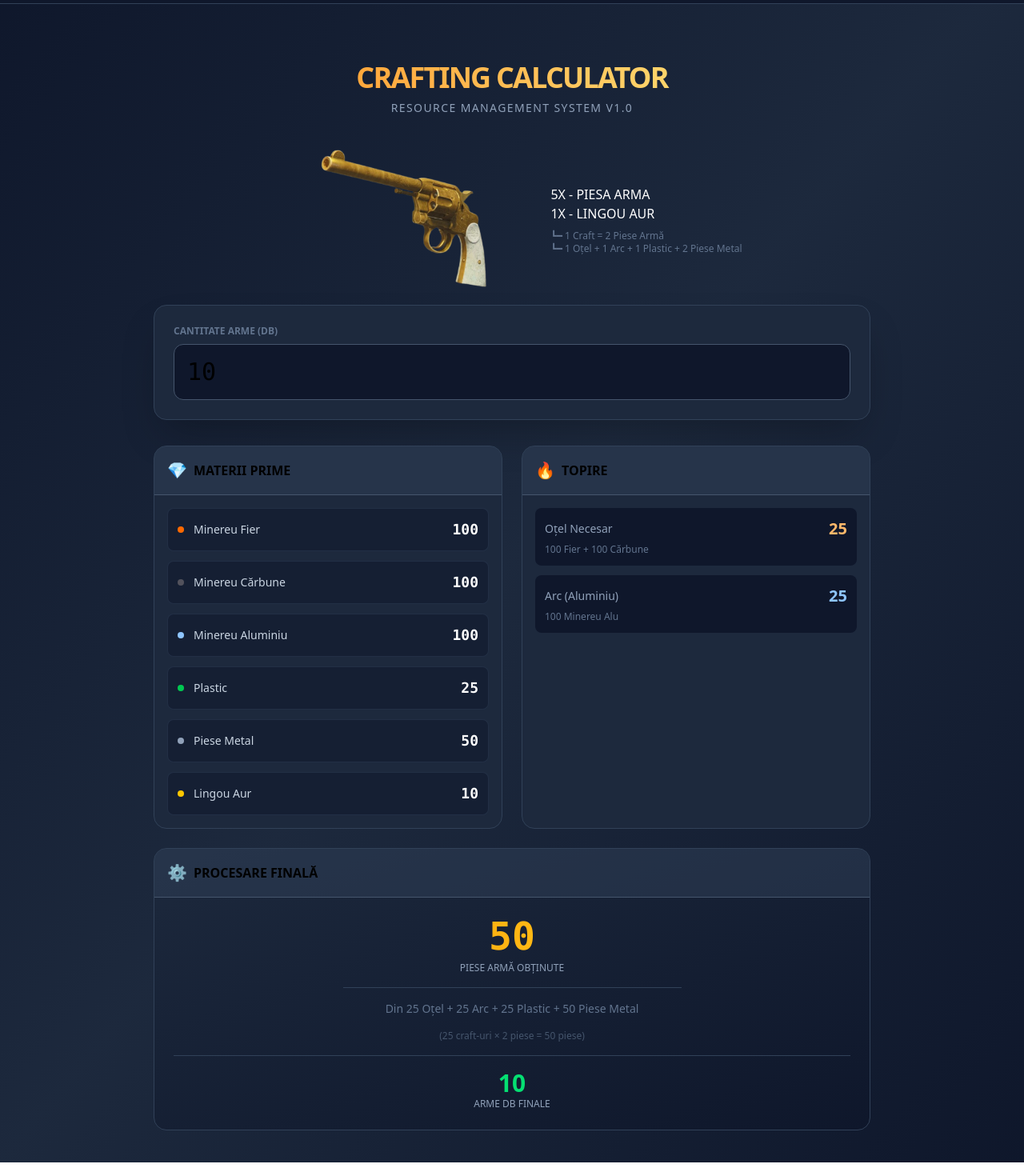
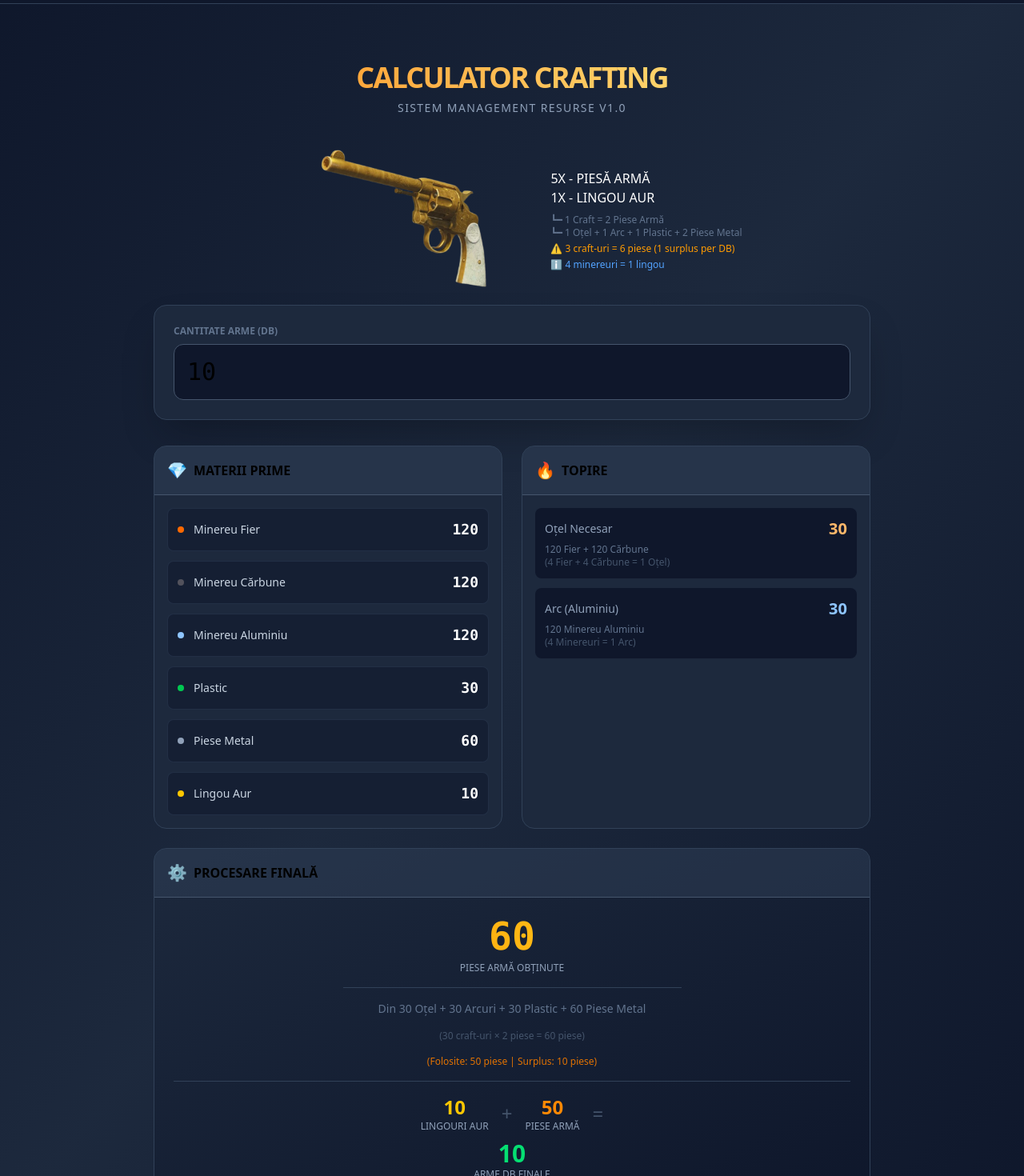
Before and after one commit to AndrewMoisa/CraftCalculator, a React (Vite) app: page /calculator in a window 1280 px wide. Shown: the part 60-1530 px from the top of the page at 80% size. Built offline with nearby package versions, Linux system fonts and the light colour scheme.

Commit message:
translated to Romanian + logic fixes

```diff
--- a/src/pages/Calculator.jsx
+++ b/src/pages/Calculator.jsx
@@ -4,46 +4,56 @@ import ResourceRow from '../components/ResourceRow';
 function Calculator() {
   const [quantity, setQuantity] = useState(10);
 
-  // Pentru 1 DB trebuie: 5 piese armă + 1 lingou aur
-  // Pentru 5 piese armă trebuie: 2.5 craft-uri (fiecare craft = 2 piese)
-  // Deci pentru 1 craft (2 piese armă): 1 Plastic + 1 Oțel + 1 Arc + 2 Piese Metal
+  // Pentru 1 DB ai nevoie de: 5 piese armă + 1 lingou aur
+  // Pentru 5 piese armă ai nevoie de: 3 craft-uri (fiecare craft = 2 piese, deci 3×2=6 piese, 1 surplus)
+  // Pentru 1 craft (2 piese armă): 1 Plastic + 1 Oțel + 1 Arc + 2 Piese Metal
+
+  const craftsNeeded = 3; // 3 craft-uri pentru 5 piese armă (per DB)
+  const partsNeeded = 5;  // 5 piese armă per DB
 
   // Resurse necesare pentru 1 DB, pornind de la materii prime
+  // 4 minereuri = 1 lingou
+  // Pentru 1 oțel: 4 fier + 4 cărbune (nu 4 total, ci 4 din fiecare!)
   const rawMaterials = {
-    ironOre: 10,      // 2.5 oțel × 4 minereu
-    coalOre: 10,      // 2.5 oțel × 4 minereu
-    aluOre: 10,       // 2.5 arc (alu) × 4 minereu
-    plastic: 2.5,     // 2.5 craft-uri × 1 plastic
-    metalParts: 5,    // 2.5 craft-uri × 2 piese
+    ironOre: 12,      // 3 oțel × 4 fier per oțel
+    coalOre: 12,      // 3 oțel × 4 cărbune per oțel
+    aluOre: 12,       // 3 arcuri × 4 aluminiu per arc
+    plastic: 3,       // 3 craft-uri × 1 plastic
+    metalParts: 6,    // 3 craft-uri × 2 piese
     goldIngot: 1      // rămâne la fel
   };
 
-  // Produse intermediate
+  // Produse intermediare
   const intermediates = {
-    steel: 2.5,       // din 10 fier + 10 cărbune
-    arc: 2.5,         // (aluminiu) din 10 alu ore
-    weaponParts: 5    // 2.5 craft-uri × 2 piese = 5 piese armă
+    steel: 3,         // din 12 fier + 12 cărbune = 3 oțel
+    spring: 3,        // din 12 minereu aluminiu = 3 arcuri
+    weaponParts: 6    // 3 craft-uri × 2 piese = 6 piese armă (5 folosite, 1 surplus per DB)
   };
 
-  const total = (val) => Math.ceil(val * quantity);
+  const total = (val) => val * quantity;
+  const totalWeaponParts = intermediates.weaponParts * quantity;
+  const usedWeaponParts = partsNeeded * quantity;
+  const surplusWeaponParts = totalWeaponParts - usedWeaponParts;
 
   return (
     <div className="min-h-screen p-4 md:p-10">
       <div className="max-w-4xl mx-auto">
         <header className="text-center mb-10">
           <h1 className="text-4xl font-black text-transparent bg-clip-text bg-gradient-to-r from-orange-400 to-yellow-200 uppercase tracking-tighter">
-            Crafting Calculator
+            Calculator Crafting
           </h1>
-          <p className="text-slate-400 mt-2 text-sm uppercase tracking-widest">Resource Management System v1.0</p>
+          <p className="text-slate-400 mt-2 text-sm uppercase tracking-widest">Sistem Management Resurse v1.0</p>
         </header>
 
         <div className='flex items-center justify-center m-4 gap-4'>
           <img className="w-xs" src="/src/assets/db.png" alt="db icon" />
           <div className='flex flex-col'>
-            <span className='text-white text-1xl uppercase'>5x - piesa arma</span>
+            <span className='text-white text-1xl uppercase'>5x - piesă armă</span>
             <span className='text-white text-1xl uppercase'>1x - lingou aur</span>
             <span className='text-slate-500 text-xs mt-2'>┗━ 1 Craft = 2 Piese Armă</span>
             <span className='text-slate-500 text-xs'>┗━ 1 Oțel + 1 Arc + 1 Plastic + 2 Piese Metal</span>
+            <span className='text-amber-500 text-xs mt-1'>⚠ 3 craft-uri = 6 piese (1 surplus per DB)</span>
+            <span className='text-blue-400 text-xs mt-1'>ℹ️ 4 minereuri = 1 lingou</span>
           </div>
         </div>
 
@@ -89,14 +99,20 @@ function Calculator() {
                 <div className="text-xs text-slate-500 mt-1">
                   {total(rawMaterials.ironOre)} Fier + {total(rawMaterials.coalOre)} Cărbune
                 </div>
+                <div className="text-xs text-slate-600">
+                  (4 Fier + 4 Cărbune = 1 Oțel)
+                </div>
               </div>
               <div className="bg-slate-900 p-3 rounded-lg">
                 <div className="flex justify-between items-center">
                   <span className="text-sm text-slate-400">Arc (Aluminiu)</span>
-                  <span className="text-xl font-bold text-blue-300">{total(intermediates.arc)}</span>
+                  <span className="text-xl font-bold text-blue-300">{total(intermediates.spring)}</span>
                 </div>
                 <div className="text-xs text-slate-500 mt-1">
-                  {total(rawMaterials.aluOre)} Minereu Alu
+                  {total(rawMaterials.aluOre)} Minereu Aluminiu
+                </div>
+                <div className="text-xs text-slate-600">
+                  (4 Minereuri = 1 Arc)
                 </div>
               </div>
             </div>
@@ -113,18 +129,33 @@ function Calculator() {
             <div className="text-center space-y-4">
               <div>
                 <div className="text-5xl font-mono font-bold text-transparent bg-clip-text bg-gradient-to-r from-orange-400 to-yellow-300">
-                  {total(intermediates.weaponParts)}
+                  {totalWeaponParts}
                 </div>
                 <div className="text-xs text-slate-400 uppercase mt-2">Piese Armă Obținute</div>
               </div>
               <div className="h-px bg-slate-700 w-1/2 mx-auto"></div>
               <div className="text-sm text-slate-500">
-                Din {total(intermediates.steel)} Oțel + {total(intermediates.arc)} Arc + {total(rawMaterials.plastic)} Plastic + {total(rawMaterials.metalParts)} Piese Metal
+                Din {total(intermediates.steel)} Oțel + {total(intermediates.spring)} Arcuri + {total(rawMaterials.plastic)} Plastic + {total(rawMaterials.metalParts)} Piese Metal
               </div>
               <div className="text-xs text-slate-600 mt-2">
-                ({Math.ceil(quantity * 2.5)} craft-uri × 2 piese = {total(intermediates.weaponParts)} piese)
+                ({total(craftsNeeded)} craft-uri × 2 piese = {totalWeaponParts} piese)
+              </div>
+              <div className="text-xs text-amber-600">
+                (Folosite: {usedWeaponParts} piese | Surplus: {surplusWeaponParts} piese)
               </div>
               <div className="mt-4 pt-4 border-t border-slate-700">
+                <div className="flex items-center justify-center gap-4 mb-2">
+                  <div className="text-center">
+                    <div className="text-2xl font-bold text-yellow-400">{total(rawMaterials.goldIngot)}</div>
+                    <div className="text-xs text-slate-400 uppercase">Lingouri Aur</div>
+                  </div>
+                  <div className="text-slate-600 text-2xl">+</div>
+                  <div className="text-center">
+                    <div className="text-2xl font-bold text-orange-400">{usedWeaponParts}</div>
+                    <div className="text-xs text-slate-400 uppercase">Piese Armă</div>
+                  </div>
+                  <div className="text-slate-600 text-2xl">=</div>
+                </div>
                 <div className="text-3xl font-bold text-green-400">{quantity}</div>
                 <div className="text-xs text-slate-400 uppercase">Arme DB Finale</div>
               </div>
```
